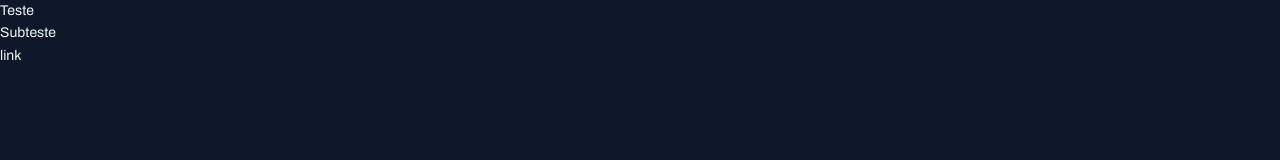
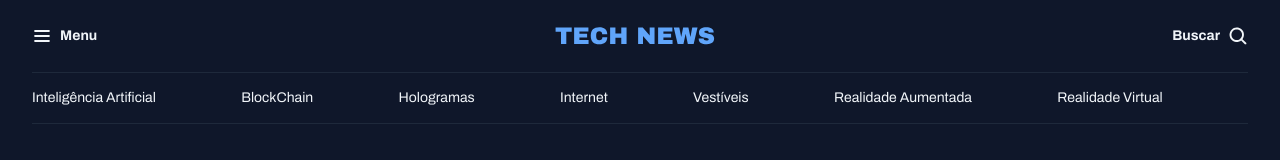
Before and after one commit to DiogoWernek/NewsPortal, a plain HTML site: page index.html in a window 1280 px wide. Drawn offline with Linux system fonts and the light colour scheme.

Commit message:
Criando header

```diff
--- a/index.html
+++ b/index.html
@@ -9,14 +9,38 @@
   <title>Portal de notícias || RocketSeat</title>
   <link rel="stylesheet" href="styles/index.css">
   <link
-  href="https://fonts.googleapis.com/css2?family=Archivo:ital,wght@0,100..900;1,100..900&family=Open+Sans:ital,wght@0,300..800;1,300..800&family=Poppins:wght@400;700&display=swap"
-  rel="stylesheet">
+    href="https://fonts.googleapis.com/css2?family=Archivo:ital,wght@0,100..900;1,100..900&family=Open+Sans:ital,wght@0,300..800;1,300..800&family=Poppins:wght@400;700&display=swap"
+    rel="stylesheet">
 </head>
 
 <body>
-  <h1>Teste</h1>
-  <h2>Subteste</h2>
-  <a href="#">link</a>
+  <header class="container">
+    <nav id="primary" class="grid grid-flow-col">
+      <div>
+        <img src="assets/icons/List.svg" alt="Ícone de menu">
+        <Strong>Menu</Strong>
+      </div>
+
+      <div>
+        <img src="assets/Logo.svg" alt="TechNews Logo">
+      </div>
+
+      <div>
+        <Strong>Buscar</Strong>
+        <img src="assets/icons/MagnifyingGlass.svg" alt="Ícone de lupa para pesquisa">
+      </div>
+    </nav>
+
+    <nav id="secondary" class="grid grid-flow-col">
+      <a href="#">Inteligência Artificial</a>
+      <a href="#">BlockChain</a>
+      <a href="#">Hologramas</a>
+      <a href="#">Internet</a>
+      <a href="#">Vestíveis</a>
+      <a href="#">Realidade Aumentada</a>
+      <a href="#">Realidade Virtual</a>
+    </nav>
+  </header>
 </body>
 
 </html>
--- a/styles/global.css
+++ b/styles/global.css
@@ -39,3 +39,18 @@ a:hover {
 h1, h2, h3 {
   font: inherit;
 }
+
+.container {
+  max-width: 1280px;
+  padding-inline: 32px;
+  margin-inline: auto;
+}
+
+/* utility-first */
+.grid {
+  display: grid;
+}
+
+.grid-flow-col {
+  grid-auto-flow: column;
+}
--- /dev/null
+++ b/styles/header.css
@@ -0,0 +1,23 @@
+#primary {
+  padding-block: 20px;
+
+  div {
+    display: flex;
+    align-items: center;
+    gap: 8px;
+  }
+
+  div:nth-child(2) {
+    margin-inline: auto;
+  }
+
+  div:nth-child(3) {
+    justify-self: end;
+  }
+}
+
+#secondary {
+  padding-block: 14px;
+  border: solid 1px var(--stroke-color);
+  border-inline: none;
+}
--- a/styles/index.css
+++ b/styles/index.css
@@ -1 +1,2 @@
 @import url(global.css);
+@import url(header.css);
```
